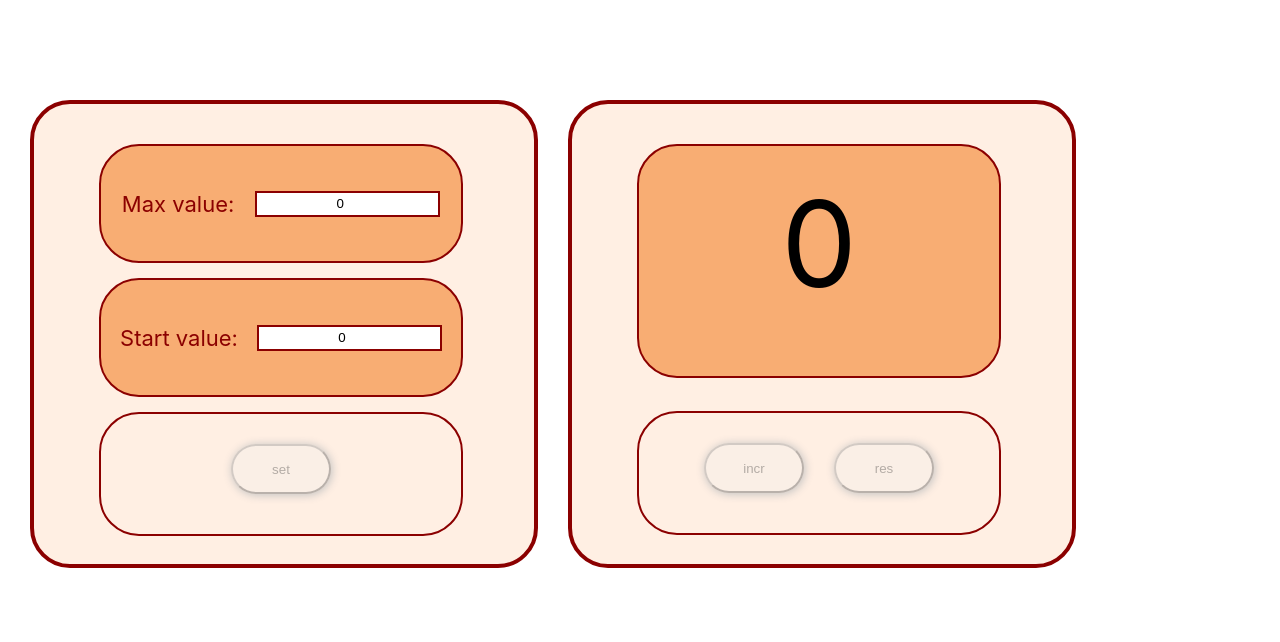
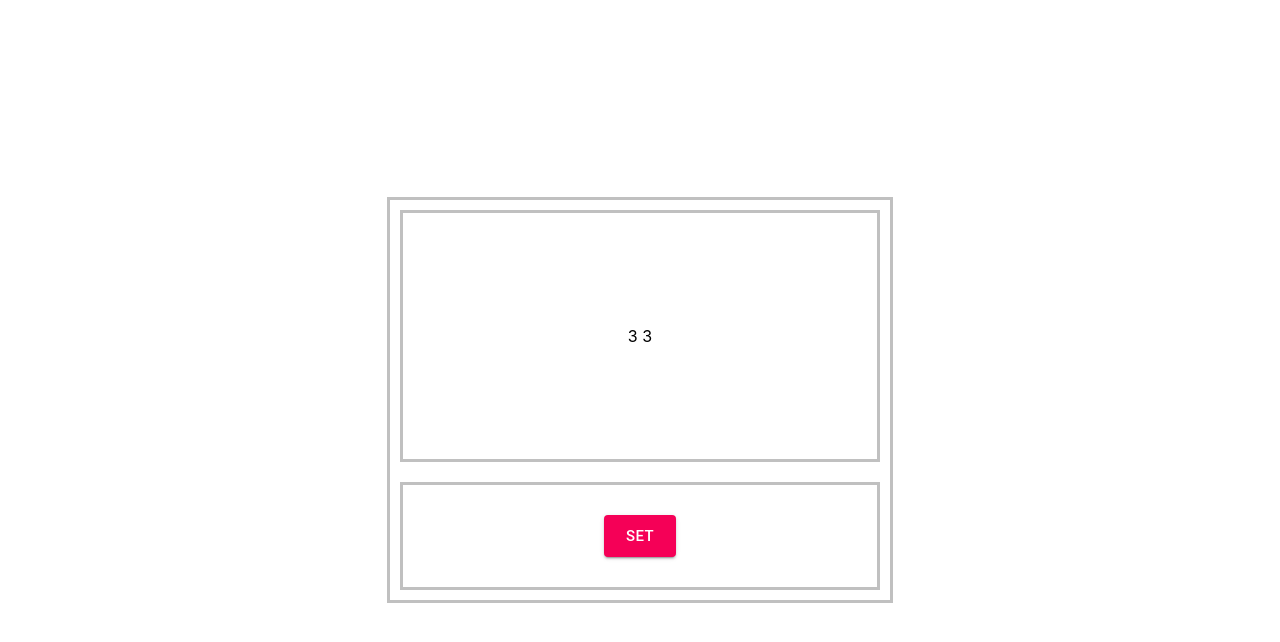
Before and after one commit to Rendow/Counter, a React (Create React App) app: page /settings in a window 1280 px wide. Shown: the top 642 px of the page. Built offline with nearby package versions, Linux system fonts and the light colour scheme.

Commit message:
second commit

```diff
--- /dev/null
+++ b/src/SecondCounter/Display.tsx
@@ -0,0 +1,44 @@
+import React, {useState} from 'react';
+import s from './SecondCounter.module.css'
+import {Button} from "@material-ui/core";
+import {NavLink} from 'react-router-dom';
+
+
+function Display() {
+    const [count, setCount] = useState(0)
+
+
+    return (
+        <div className={s.wrap}>
+            <div className={s.content}>
+                <div className={s.display}> {count} </div>
+
+
+                    <div className={s.buttons}>
+                        <Button
+                            variant={'contained'}
+                            color={'primary'}
+                            size={'small'}
+                        > inc </Button>
+                        <Button
+                            variant={'contained'}
+                            color={'primary'}
+                            size={'small'}
+                        > reset </Button>
+
+                        <Button
+                            variant={'contained'}
+                            color={'primary'}
+                            size={'small'}
+                            href={'/settings'}
+                        > Setting </Button>
+                    </div>
+
+
+            </div>
+        </div>
+    )
+
+}
+
+export default Display
--- /dev/null
+++ b/src/SecondCounter/Routes.tsx
@@ -0,0 +1,23 @@
+import {Redirect, Route, Switch } from 'react-router-dom'
+import Setting from "./Setting";
+import React from "react";
+import Display from './Display';
+
+function Routes() {
+    return (
+        <div>
+
+            <Switch>
+
+                <Route path={'/'} exact render={() => <Redirect to={'/Counter'}/> } />
+                <Route path={'/Counter'}  render={() => <Display/>}/>
+                <Route path={'/settings'} render={() => <Setting/>}/>
+
+                <Route render={() => <Display/>}/>
+
+            </Switch>
+        </div>
+    )
+}
+
+export default Routes
--- /dev/null
+++ b/src/SecondCounter/SecondCounter.module.css
@@ -0,0 +1,58 @@
+.NavLink{
+    text-decoration: none;
+
+}
+.wrap {
+    height: 100vh;
+    background-color: white;
+
+    position: absolute;
+    top: 0;
+    bottom: 0;
+    left: 0;
+    right: 0;
+
+    display: flex;
+    flex-direction: column;
+    justify-items: center;
+    text-align: center;
+}
+
+.content {
+    height: 400px;
+    width: 500px;
+    margin: auto;
+
+    display: flex;
+    flex-direction: column;
+    text-align: center;
+
+    border: #C0C0C0 3px solid;
+}
+
+.display {
+    margin: 10px;
+    padding: 10px;
+    border: #C0C0C0 3px solid;
+    flex: 1 1 auto;
+
+    display:flex;
+    justify-content:center;
+    align-items:center;
+
+}
+.countWrap{
+
+
+}
+
+.buttons {
+    margin: 10px;
+    padding: 30px;
+    border: #C0C0C0 3px solid;
+    justify-content: space-around;
+    display:flex;
+
+
+
+}
--- /dev/null
+++ b/src/SecondCounter/Setting.tsx
@@ -0,0 +1,42 @@
+import React from 'react';
+import {Button} from "@material-ui/core";
+import s from "./SecondCounter.module.css";
+
+function Setting(){
+
+    const onClick =() => {
+
+    }
+
+    return(
+        <div>
+
+            <div className={s.wrap}>
+                <div className={s.content}>
+                    <div className={s.display}>
+                       <div className={s.countWrap}> 3 3 </div>
+
+                    </div>
+
+                    <div className={s.buttons}>
+                       <Button
+                            href={'/Counter'}
+                            variant={'contained'}
+                            color={'secondary'}
+                            size={'large'}
+                            onClick={onClick}>
+                           set
+                        </Button>
+
+                    </div>
+                </div>
+            </div>
+        </div>
+
+    )
+}
+
+
+
+
+export default Setting
--- a/src/index.tsx
+++ b/src/index.tsx
@@ -2,13 +2,17 @@ import React from 'react';
 import ReactDOM from 'react-dom';
 import './index.css';
 import reportWebVitals from './reportWebVitals';
-import {Wrapp} from "./Counter/Wrapp";
+import Display from './SecondCounter/Display';
+import {BrowserRouter} from "react-router-dom";
+import Routes from "./SecondCounter/Routes";
+
 
 ReactDOM.render(
   <React.StrictMode>
+      <BrowserRouter>
 
-    <Wrapp/>
-
+    <Routes/>
+      </BrowserRouter>
   </React.StrictMode>,
   document.getElementById('root')
 );
```
Also changed, not shown: package.json (+7 -0 lines), 1 other file (tests, documents, lock files or other folders).
